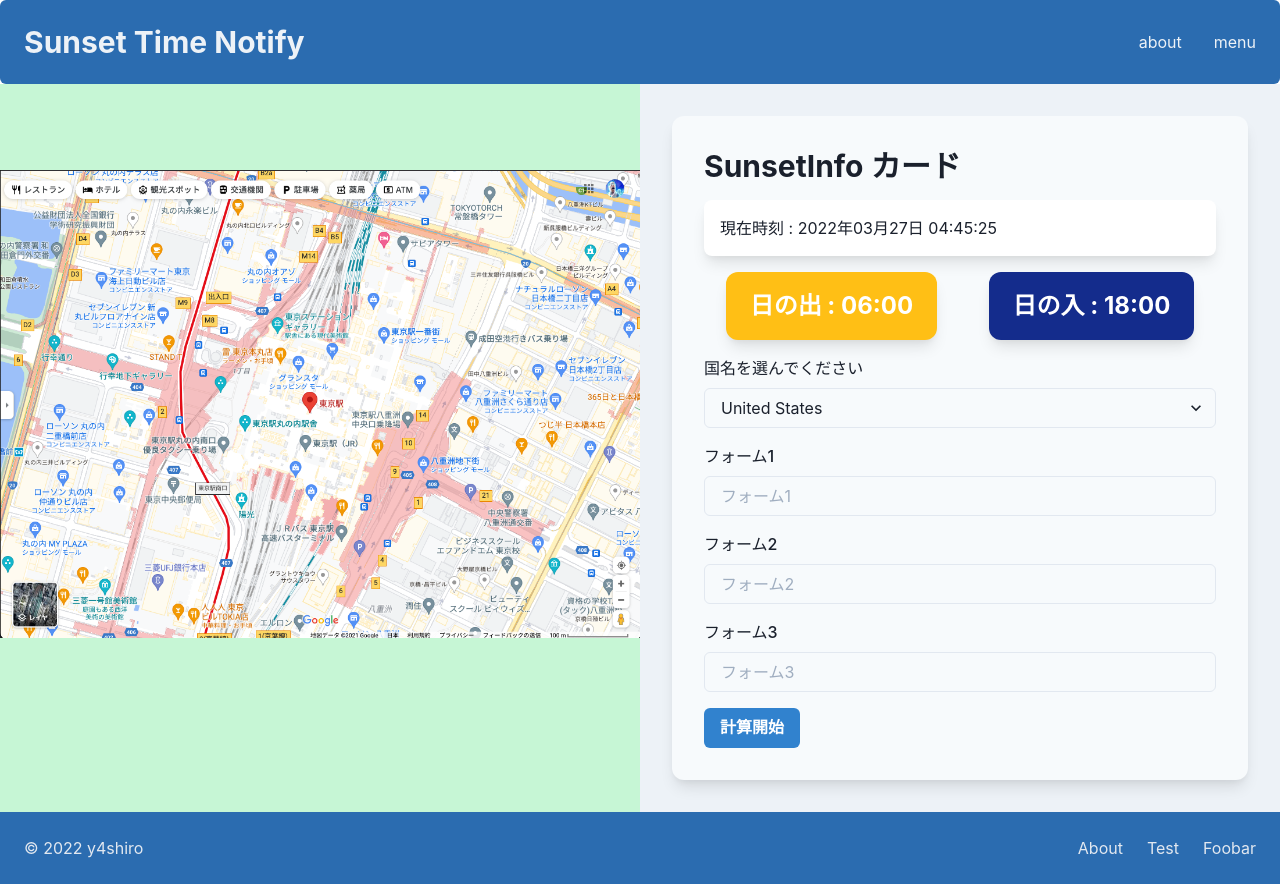
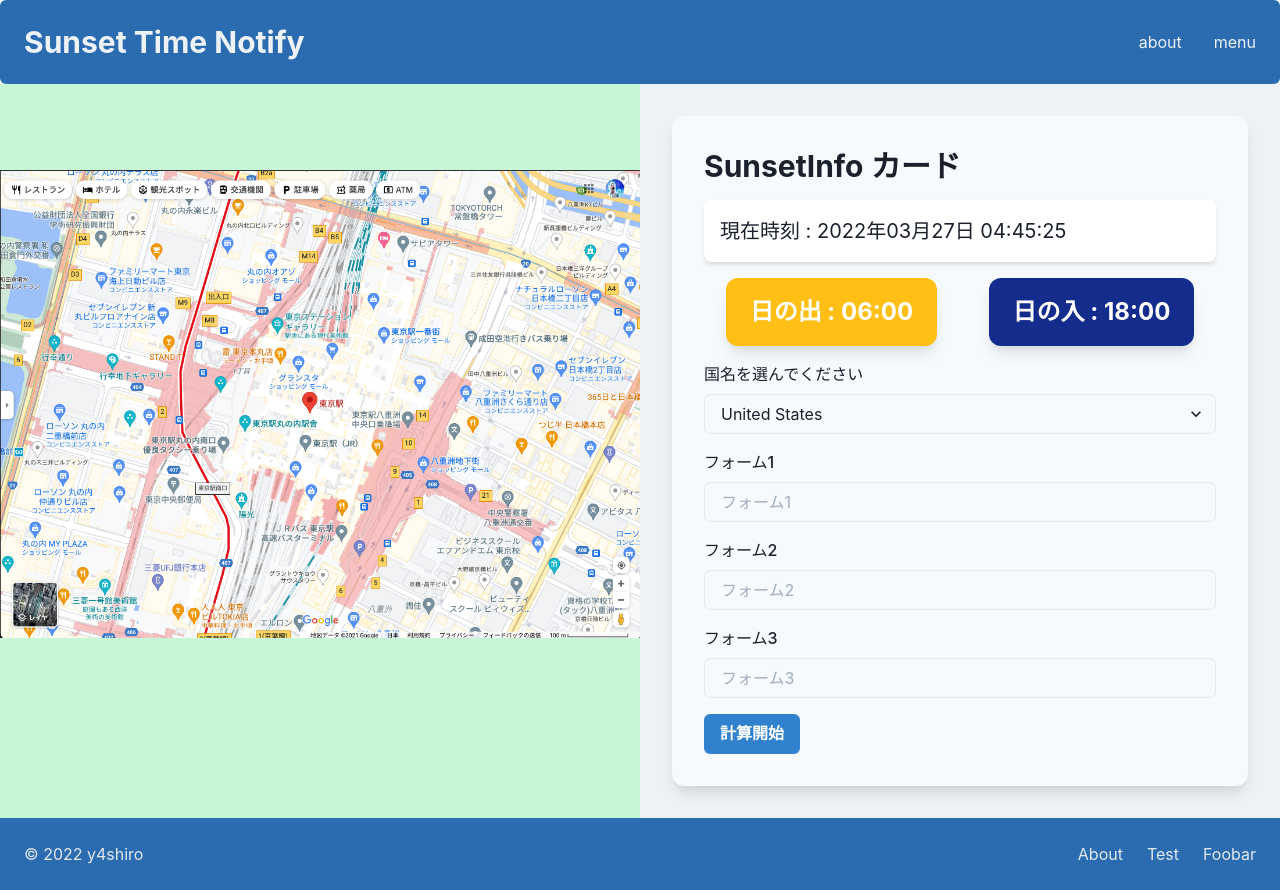
Before and after one commit to y4shiro/sunset-time-notify, a Next.js app: page / in a window 1280 px wide. Built offline with nearby package versions, Linux system fonts and the light colour scheme.

Commit message:
現在日時のフォントサイズを少し拡大

```diff
--- a/src/components/SunsetInfo.tsx
+++ b/src/components/SunsetInfo.tsx
@@ -32,8 +32,8 @@ const SunsetInfo: VFC = () => {
       <Box m={8} p={8} borderRadius='xl' shadow='lg' bgColor='gray.50'>
         <Heading size='lg'>SunsetInfo カード</Heading>
 
-        <Box my={4} p={4} borderRadius='lg' shadow='lg' bgColor='white'>
-          <Text>現在時刻 : {date}</Text>
+        <Box my={4} p={4} borderRadius='lg' shadow='md' bgColor='white'>
+          <Text fontSize='20'>現在時刻 : {date}</Text>
         </Box>
 
         <HStack justifyContent='space-around'>
```
